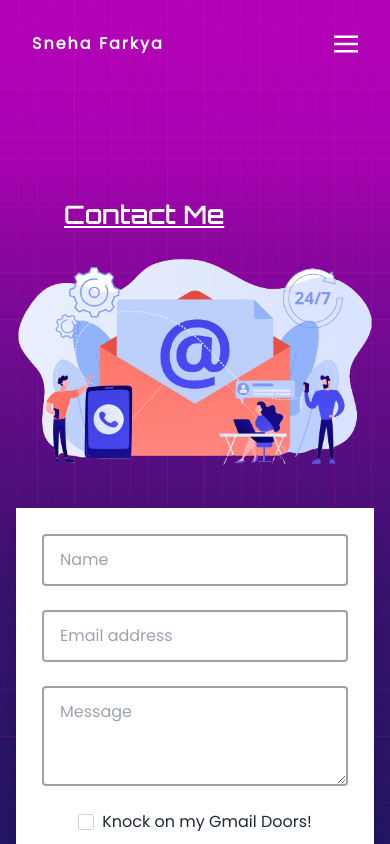
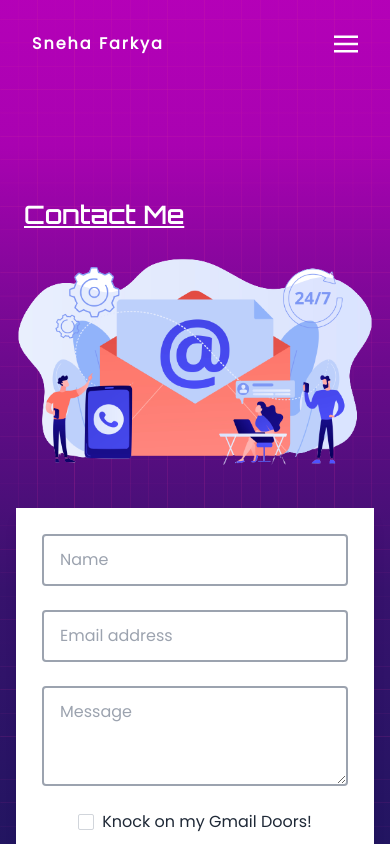
Before and after one commit to snehafarkya/Portfolio2.0, a React (Create React App) app: page /contact in a window 390 px wide. Shown: the top 844 px of the page. Built offline with nearby package versions, Linux system fonts and the light colour scheme.

Commit message:
add:hover effect added

```diff
--- a/src/component/Contact.js
+++ b/src/component/Contact.js
@@ -12,7 +12,7 @@ export default function Contact() {
         fontFamily="Orbitron"
         letterSpacing="1px"
         color="white"
-        className="md:mx-28 mx-16 mt-28"
+        className="md:mx-28 mx-6 mt-28"
         // marginTop="10"
         // className="p-4 md:mt-16 md:ml-8"
       >
```
